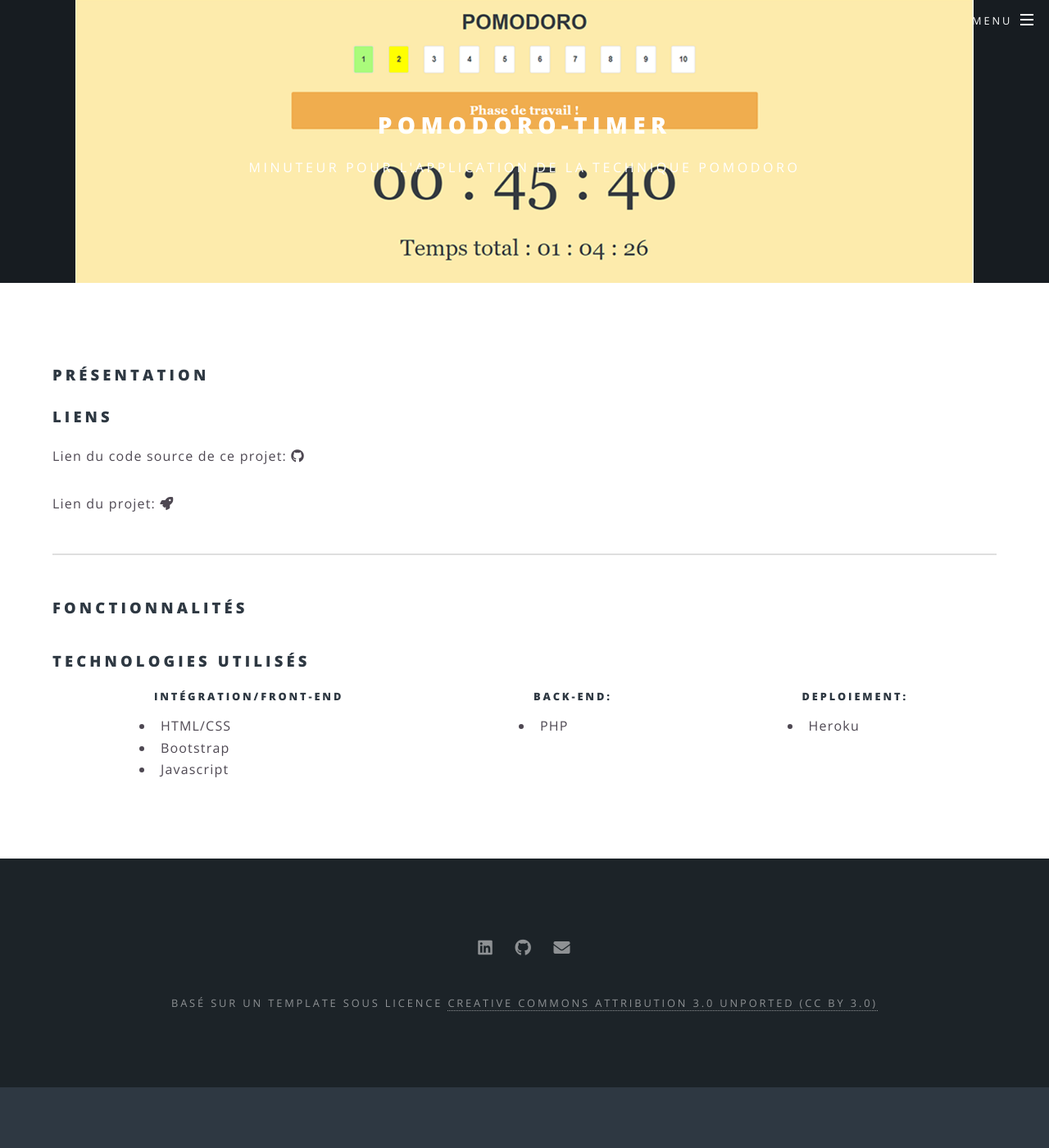
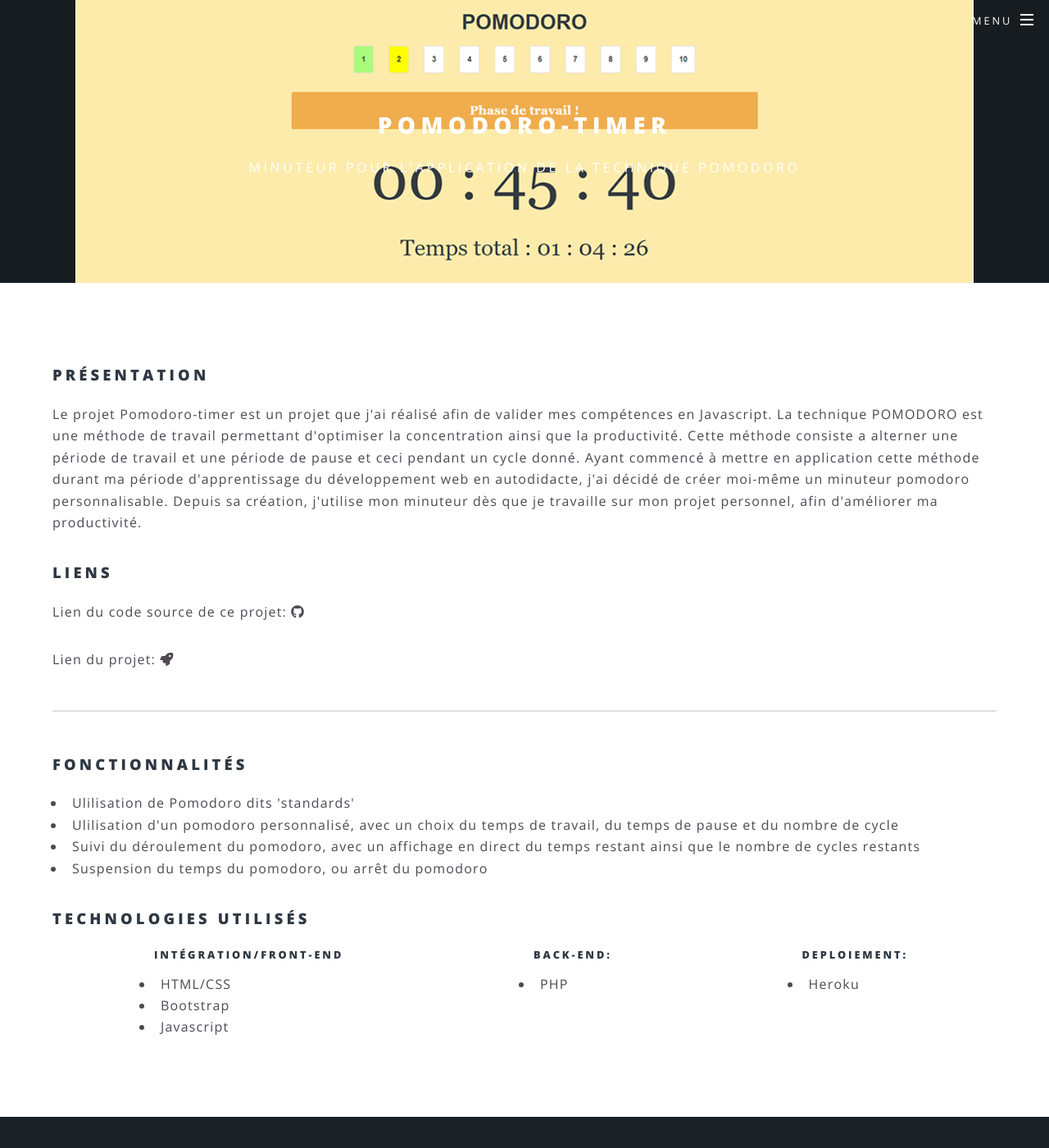
Before and after one commit to AlexandreRavichandran/AlexandreRavichandran.github.io, a Jekyll site: the page built from projects/pomodoro.md, in a window 1280 px wide and 1400 px high. Shown: the whole window at 82% size. Built offline with Jekyll 4.4.1, drawn with Linux system fonts in a browser that asks for light colours.

Commit message:
Correct error and add content for pomodoro project

```diff
--- a/projects/pomodoro.md
+++ b/projects/pomodoro.md
@@ -7,14 +7,17 @@ image: pomodoro
 ---
 
 <h3>Présentation</h3>
-
+<p>Le projet Pomodoro-timer est un projet que j'ai réalisé afin de valider mes compétences en Javascript. La technique POMODORO est une méthode de travail permettant d'optimiser la concentration ainsi que la productivité. Cette méthode consiste a alterner une période de travail et une période de pause et ceci pendant un cycle donné. Ayant commencé à mettre en application cette méthode durant ma période d'apprentissage du développement web en autodidacte, j'ai décidé de créer moi-même un minuteur pomodoro personnalisable. Depuis sa création, j'utilise mon minuteur dès que je travaille sur mon projet personnel, afin d'améliorer ma productivité.</p>
 <h3>Liens</h3>
 <p>Lien du code source de ce projet: <a href="https://github.com/AlexandreRavichandran/pomodoro-timer" target="_blank" class="icon brands fa-github"><span class="label">Github</span></a></p>
 <p>Lien du projet: <a href="https://pomodoro--timer.herokuapp.com/" target="_blank" class="icon brands"><i class="fas fa-rocket"></i></a></p>
 <hr />
 <h3> Fonctionnalités </h3>
 <ul>
-
+    <li>Ulilisation de Pomodoro dits 'standards'</li>
+    <li>Ulilisation d'un pomodoro personnalisé, avec un choix du temps de travail, du temps de pause et du nombre de cycle</li>
+    <li>Suivi du déroulement du pomodoro, avec un affichage en direct du temps restant ainsi que le nombre de cycles restants</li>
+    <li>Suspension du temps du pomodoro, ou arrêt du pomodoro</li>
 </ul>
 
 <h3> Technologies utilisés </h3>
```
Also changed, not shown: _layouts/home.html (+6 -6 lines), projects/quiver.md (+1 -1 lines), projects/spacetrip.md (+2 -2 lines), assets/css/images/languages/sass.svg (added).
